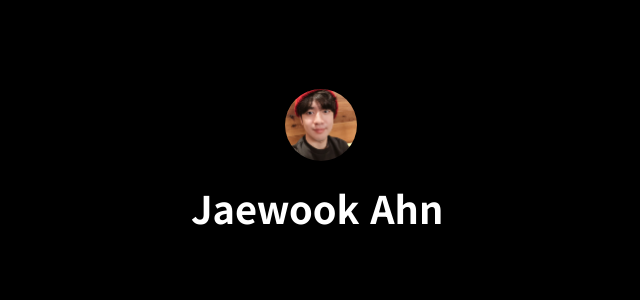
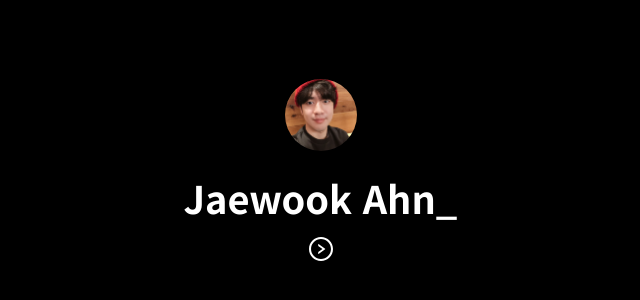
Before and after one commit to Jaewoook/portfolio-web, a React (Create React App) app: page / in a window 1280 px wide. Shown: the part 230-530 px from the top of the page, without its empty margins (319-959 px from the left). Built offline with nearby package versions, Linux system fonts and the light colour scheme.

Commit message:
Add enter button and blink underscore right to username

```diff
--- a/package.json
+++ b/package.json
@@ -19,6 +19,7 @@
     "typescript": "^3.9.5"
   },
   "dependencies": {
+    "@ant-design/icons": "^4.2.1",
     "antd": "^4.3.3",
     "react": "^16.13.1",
     "react-dom": "^16.13.1",
--- a/src/pages/hero.tsx
+++ b/src/pages/hero.tsx
@@ -1,7 +1,10 @@
 import React from "react";
 import styled, { keyframes } from "styled-components";
 import { Avatar, Typography } from "antd";
+import { RightCircleOutlined } from "@ant-design/icons";
 import * as images from "../assets/images";
+
+const USERNAME = "Jaewook Ahn";
 
 const Container = styled.div`
     width: 100vw;
@@ -23,12 +26,20 @@ const fadeIn = keyframes`
 `;
 
 const TextBlock = styled.div`
-    width: 260px;
+    width: 275px;
+    height: 46px;
     margin-top: 24px;
     > h1 {
         color: #fff;
-        animation: ${fadeIn} 2s;
+        animation: ${fadeIn} 1.5s;
     }
+`;
+
+const EnterButton = styled(RightCircleOutlined)`
+    margin-top: 16px;
+    color: #fff;
+    font-size: 24px;
+    cursor: pointer;
 `;
 
 export const Hero = () => {
@@ -37,11 +48,19 @@ export const Hero = () => {
 
     React.useEffect(() => {
         console.log("Triggered!", user);
-        if (typeIndex <= "Jaewook Ahn".length) {
+        if (typeIndex <= USERNAME.length) {
             setTimeout(() => {
                 setTypeIndex(typeIndex + 1);
-                setUser(user + "Jaewook Ahn".charAt(typeIndex));
-            }, 70 + Math.random() * 250);
+                setUser(user + USERNAME.charAt(typeIndex));
+            }, 50);
+        }
+
+        if (user.includes(USERNAME)) {
+            if (user.includes("_")) {
+                setTimeout(() => setUser(USERNAME), 400);
+            } else {
+                setTimeout(() => setUser(`${USERNAME}_`), 400);
+            }
         }
     //  eslint-disable-next-line react-hooks/exhaustive-deps
     }, [user]);
@@ -52,6 +71,7 @@ export const Hero = () => {
             <TextBlock>
                 <Typography.Title >{user}</Typography.Title>
             </TextBlock>
+            <EnterButton />
         </Container>
     );
 };
```
